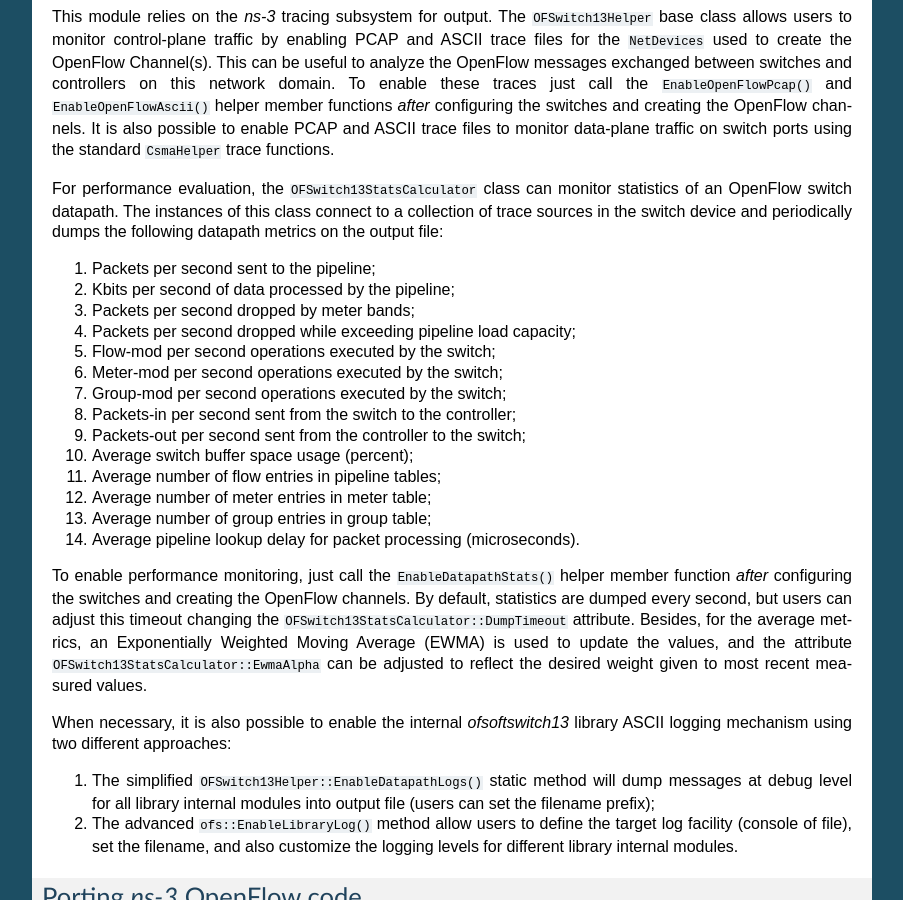
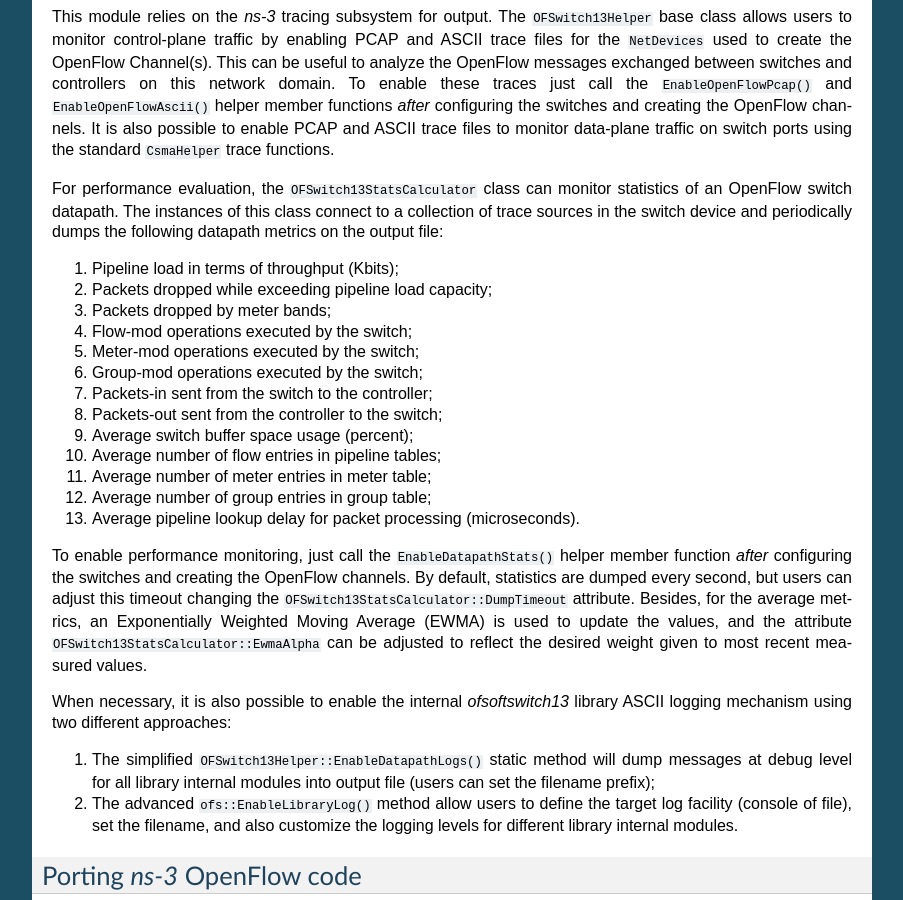
Before and after one commit to ljerezchaves/ofswitch13, a Sphinx documentation site: the page built from doc/source/ofswitch13-usage.rst, in a window 1280 px wide and 900 px high, scrolled down 6090 px. Shown: the whole window, without its empty margins (198-1101 px from the left). Built offline with Sphinx 7.4.7, drawn with Linux system fonts in a browser that asks for light colours; formulas are drawn with MathJax 3.

Commit message:
Refactoring the OFSwitch13StatsCalculator to dump statistics in a better way.

```diff
--- a/doc/source/ofswitch13-usage.rst
+++ b/doc/source/ofswitch13-usage.rst
@@ -424,15 +424,14 @@ statistics of an OpenFlow switch datapath. The instances of this class connect
 to a collection of trace sources in the switch device and periodically dumps
 the following datapath metrics on the output file:
 
-#. Packets per second sent to the pipeline;
-#. Kbits per second of data processed by the pipeline;
-#. Packets per second dropped by meter bands;
-#. Packets per second dropped while exceeding pipeline load capacity;
-#. Flow-mod per second operations executed by the switch;
-#. Meter-mod per second operations executed by the switch;
-#. Group-mod per second operations executed by the switch;
-#. Packets-in per second sent from the switch to the controller;
-#. Packets-out per second sent from the controller to the switch;
+#. Pipeline load in terms of throughput (Kbits);
+#. Packets dropped while exceeding pipeline load capacity;
+#. Packets dropped by meter bands;
+#. Flow-mod operations executed by the switch;
+#. Meter-mod operations executed by the switch;
+#. Group-mod operations executed by the switch;
+#. Packets-in sent from the switch to the controller;
+#. Packets-out sent from the controller to the switch;
 #. Average switch buffer space usage (percent);
 #. Average number of flow entries in pipeline tables;
 #. Average number of meter entries in meter table;
```
Also changed, not shown: 5 other files.
